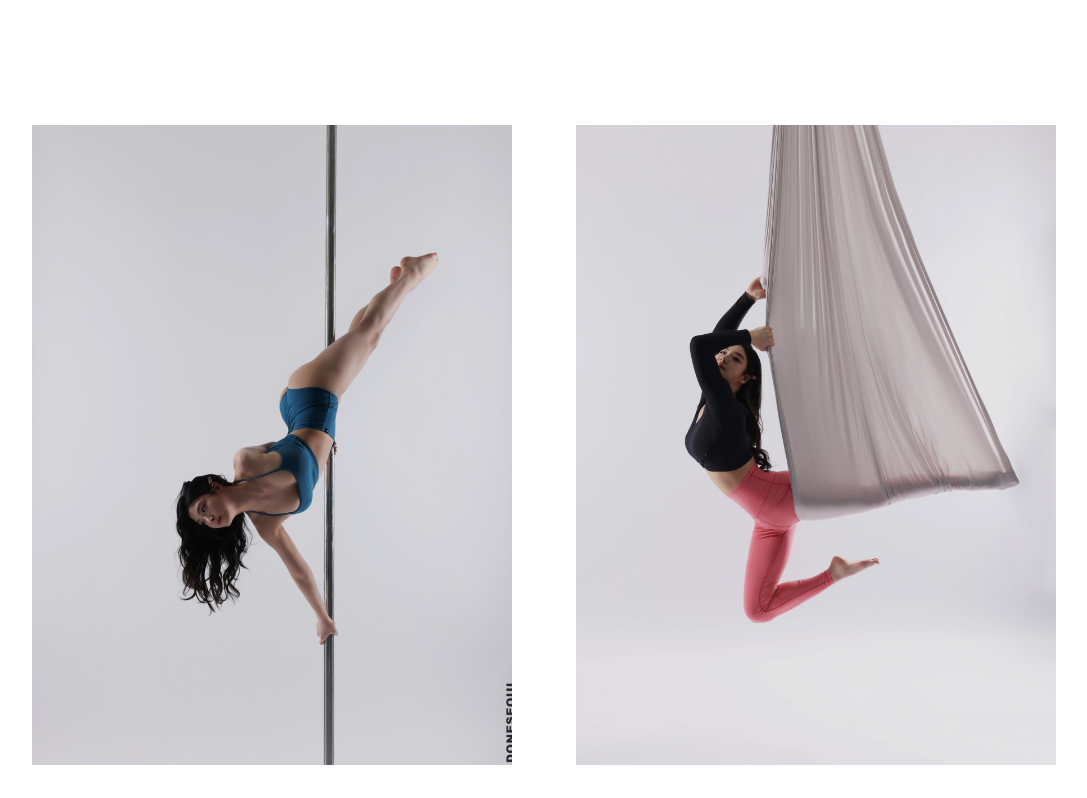
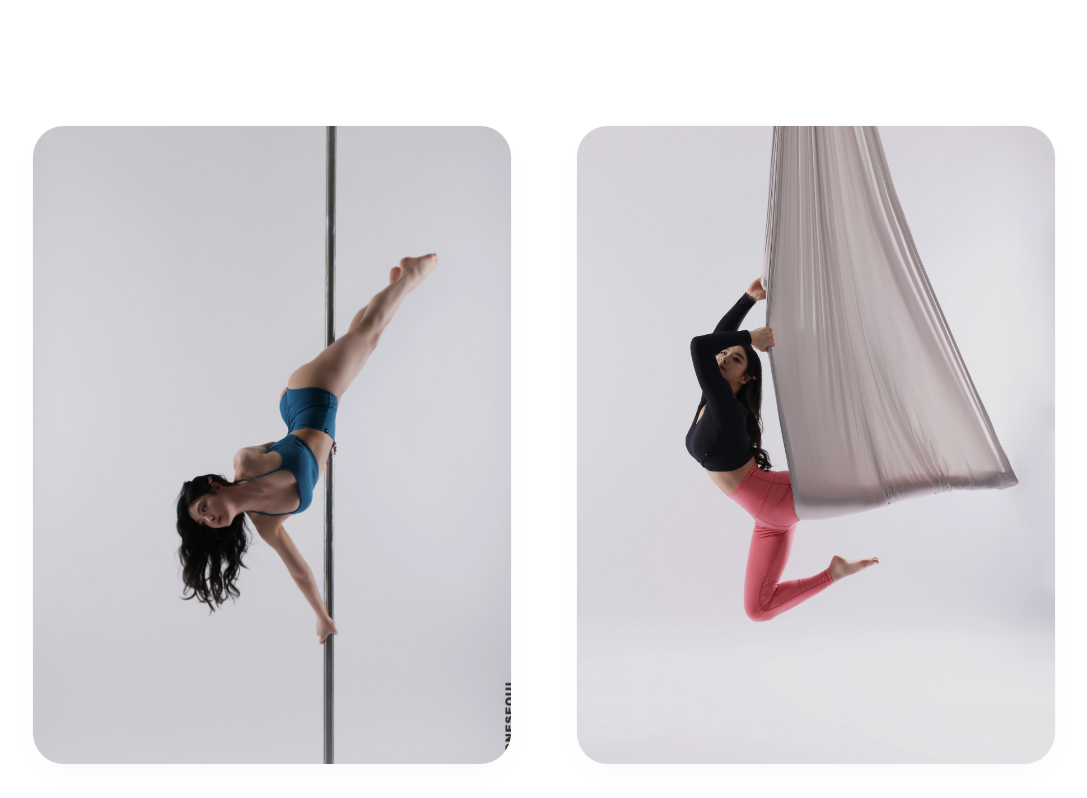
Before and after one commit to kimsuhosim-gif/amuse, a Next.js app: page / in a window 1280 px wide. Shown: the part 3182-3980 px from the top of the page, without its empty margins (96-1183 px from the left). Built offline with nearby package versions, Linux system fonts and the light colour scheme.

Commit message:
Soften image corners in Programs section

```diff
--- a/src/components/Programs.tsx
+++ b/src/components/Programs.tsx
@@ -49,7 +49,7 @@ export default function Programs() {
                             transition={{ duration: 0.8, delay: i * 0.2 }}
                             className="group cursor-pointer flex flex-col"
                         >
-                            <div className="relative aspect-[3/4] w-full overflow-hidden mb-8">
+                            <div className="relative aspect-[3/4] w-full overflow-hidden mb-8 rounded-[2rem] border border-zinc-100/50 shadow-[0_10px_40px_-15px_rgba(0,0,0,0.05)]">
                                 <Image
                                     src={prog.img}
                                     alt={prog.title}
```
